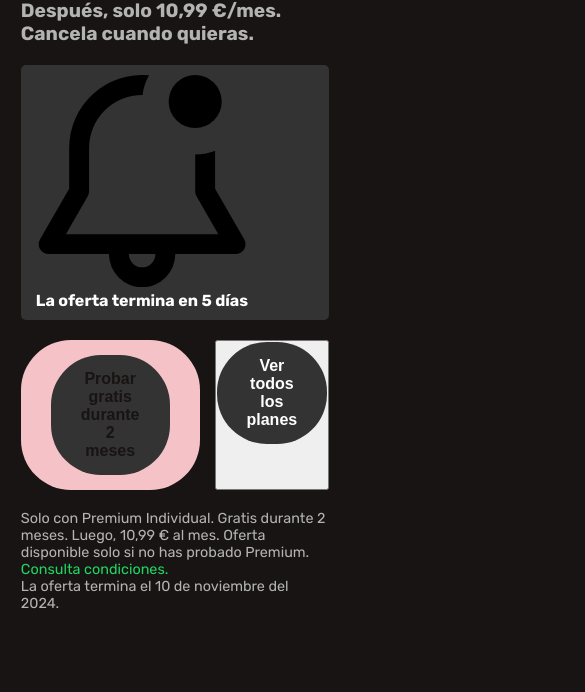
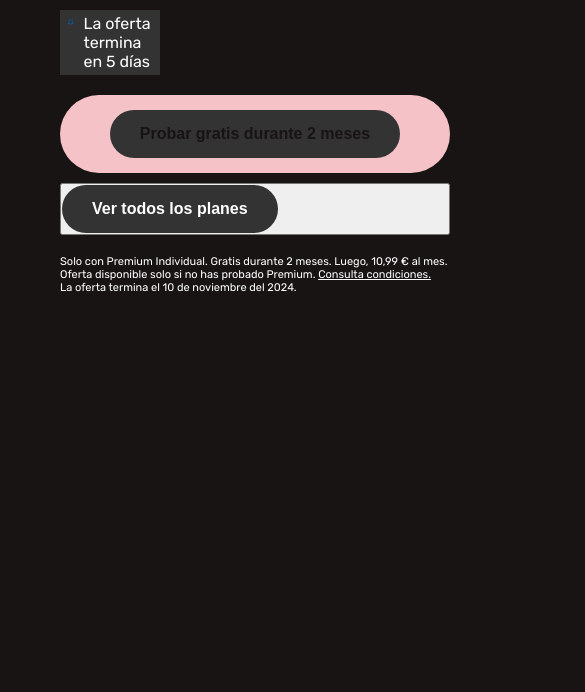
Before and after one commit to FSDSTR1024/1-landing-spotify-Andrz98, a plain HTML site: page index.html in a window 390 px wide. Shown: the part 357-1049 px from the top of the page, 585 px wide, since content can reach past the window. After the commit the page ends 844 px from the top, so only its background shows below. Drawn offline with Linux system fonts and the light colour scheme; grey boxes are pictures that could not be loaded.

Commit message:
intento de añadir correctamente las @media queries

```diff
--- a/index.html
+++ b/index.html
@@ -72,12 +72,13 @@
                     <h1>Llévate 2 meses de Premium por 0,00 €</h1>
                     <h2>Después, solo 10,99 €/mes. Cancela cuando quieras.</h2>
                 </header>
-                <div class="timer-ofert">
-                    <div class="icon-ofert">
-                        <svg data-encore-id="icon" role="img" aria-hidden="true" viewBox="0 0 16 16" class="Svg-sc-ytk21e-0 bDyniy"><path d="M13.5 5.71v2.857l2.193 3.809a.75.75 0 0 1-.65 1.124H10.5a2.5 2.5 0 0 1-5 0H.957a.75.75 0 0 1-.65-1.124L2.5 8.569V5.5A5.5 5.5 0 0 1 8.521.024a3.974 3.974 0 0 0-.49 1.476H8a4 4 0 0 0-4 4v3.27a.75.75 0 0 1-.1.373L2.255 12h11.49L12.1 9.142a.75.75 0 0 1-.1-.374V6a4 4 0 0 0 1.5-.29zM8 14.5a1 1 0 0 0 1-1H7a1 1 0 0 0 1 1z"></path><path d="M14 2a2 2 0 1 1-4 0 2 2 0 0 1 4 0z"></path></svg>
-                        <p class="text-ofert">La oferta termina en 5 días</p>
+                    <div class="timer-ofert">
+                            <svg data-encore-id="icon" role="img" aria-hidden="true" viewBox="0 0 16 16" class="icon-ofert">
+                                <path d="M13.5 5.71v2.857l2.193 3.809a.75.75 0 0 1-.65 1.124H10.5a2.5 2.5 0 0 1-5 0H.957a.75.75 0 0 1-.65-1.124L2.5 8.569V5.5A5.5 5.5 0 0 1 8.521.024a3.974 3.974 0 0 0-.49 1.476H8a4 4 0 0 0-4 4v3.27a.75.75 0 0 1-.1.373L2.255 12h11.49L12.1 9.142a.75.75 0 0 1-.1-.374V6a4 4 0 0 0 1.5-.29zM8 14.5a1 1 0 0 0 1-1H7a1 1 0 0 0 1 1z"></path>
+                                <path d="M14 2a2 2 0 1 1-4 0 2 2 0 0 1 4 0z"></path>
+                            </svg>
+                            <p class="text-ofert">La oferta termina en 5 días</p>
                     </div>
-                </div>
                 <div class="buttons-promo">
                     <button class="button-component">
                         <a href="https://accounts.spotify.com/en/login?continue=https%3A%2F%2Fwww.spotify.com%2Fes%2Fpurchase%2Foffer%2F2024-q4-eu-autumn-intro%2F%3Fcountry%3DES">Probar gratis durante 2 meses</a>
@@ -92,7 +93,7 @@
                 </p>
             </article>
             <div class="img-promo">
-                <img src="/img/img-promo.png" alt="imagen promo">
+                <img src="https://i.scdn.co/image/ab671c3d0000f4304024a1823630b85923e6668c" alt="imagen promo">
             </div>
         </section>
     </main>
--- a/style.css
+++ b/style.css
@@ -12,6 +12,9 @@ html {
 }
 
 body {
+    margin: 0px;
+    padding: 0;
+    box-sizing: border-box;
 	font-family: 'Rubik';
     background-color: #191414;
 }
@@ -22,14 +25,13 @@ body {
 	align-items: center;
 	padding-left: 15px;
     padding-right: 15px;
-    margin: 20px 46.667px 20px  46.667px;
+    margin: 20px 20.667px 20px  46.667px;
 	background-color: #191414;
 }
 .link-logo{
 	fill: #fff;
     display: flex;
     width: 134px;
-
 }
 .buttons-container{
     display: flex;
@@ -155,13 +157,17 @@ body {
 
 /* Estilos para el contenedor principal */
 .content_landing {
-    display: flex;
-    justify-content: center;
-    align-items: center;
+    width: 100%; /* Ajusta según sea necesario */
+    max-width: 1200px;
+    background: linear-gradient(to top, #191414, #191414, #191414, #FFD2D7); /* Ajusta los colores del degradado 0deg, rgba(255, 210, 215, 0) 0%, var */
+    color: #fff;
     padding: 40px;
-    background-color: #191414;
-    color: #fff;
+    border-radius: 10px;
+    margin: 0 auto; /* Centra el contenedor */
 }
+
+
+
 
 /* Configuración de flexbox para organizar el contenido de la promoción */
 .content-promo {
@@ -169,6 +175,7 @@ body {
     max-width: 1200px; /* Ajusta el ancho máximo según sea necesario */
     gap: 40px;
     padding: 40px;
+    margin-top: 20px;
 }
 
 /* Columna para el texto y los botones */
@@ -181,26 +188,33 @@ body {
 
 /* Estilo para el título y subtítulo */
 .ofert-promo h1 {
-    font-size: 2.5rem;
+    font-size: 39.5429px;
     font-weight: bold;
     margin-bottom: 10px;
 }
 
 .ofert-promo h2 {
-    font-size: 1.2rem;
-    color: #b3b3b3;
+    font-size: 16px;
+    color: #fff;
+    font-weight: 300;
 }
 
 /* Estilo del temporizador */
 .timer-ofert {
     display: flex;
-    align-items: center;
     gap: 10px;
+    font-size: 16px;
+    font-weight: 300;
     background-color: #333;
-    padding: 10px 15px;
-    border-radius: 5px;
-    font-weight: bold;
-    color: #1ed760;
+    padding: 4px 8px;
+    margin-right: 290px;
+    border-radius: none;
+}
+
+.icon-ofert{
+    fill: #0064c1;
+    width: 16px;
+    height: 16px;
 }
 
 /* Estilos de los botones */
@@ -239,13 +253,13 @@ body {
 
 /* Términos legales */
 .legal-terms {
-    font-size: 0.9rem;
-    color: #b3b3b3;
+    font-size: 11px;
+    color: #fff;
 }
 
 .legal-terms a {
-    color: #1ed760;
-    text-decoration: none;
+    color: #fff;
+
 }
 
 /* Contenedor de la imagen */
@@ -257,7 +271,39 @@ body {
 }
 
 .img-promo img {
-    max-width: 100%;
+    max-width: 48%;
     height: auto;
     border-radius: 10px;
+    margin-left: 132.5px ;
+    margin-top: 48.5px;
 }
+
+
+/* Ajustes para pantallas grandes: cont-navmenu, content_landing*/
+
+.cont-navmenu, .content_landing{
+    max-width: 1200px;
+    margin: 0 auto;
+}
+
+/* Ajustes para pantallas medianas mediante @media () */
+
+@media (max-width: 1200px){
+    .cont-navmenu, .content_landing{
+        max-width: 90%;
+    }
+}
+
+/* Ajustes para pantallas dpequeñas mediante @media () */
+
+@media (max-width: 768px){
+    .cont-navmenu, .content_landing{
+        max-width: 100%;
+        padding: 20px;
+    }
+
+    .buttons-promo{
+        flex-direction:column;
+        gap: 10px;
+    }
+}
```
